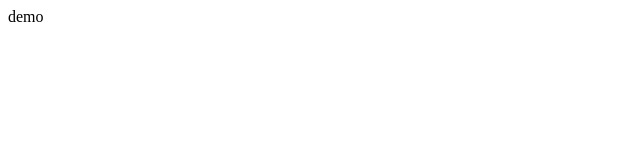
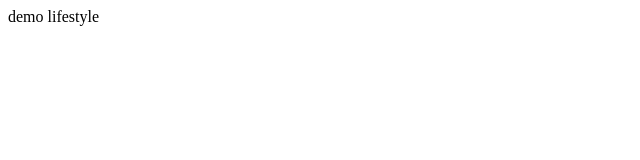
Before and after one commit to crsis16/git-test, a plain HTML site: page index.html in a window 1280 px wide. Shown: the full height of the page, 0-640 px from the left. Drawn offline with Linux system fonts and the light colour scheme.

Commit message:
lifestyle

```diff
--- a/index.html
+++ b/index.html
@@ -6,6 +6,6 @@
     <title>Document</title>
 </head>
 <body>
-    demo
+    demo lifestyle
 </body>
 </html>
```
